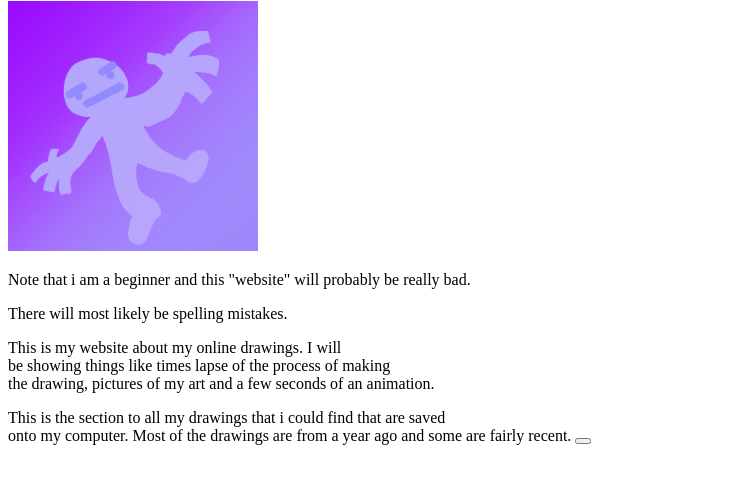
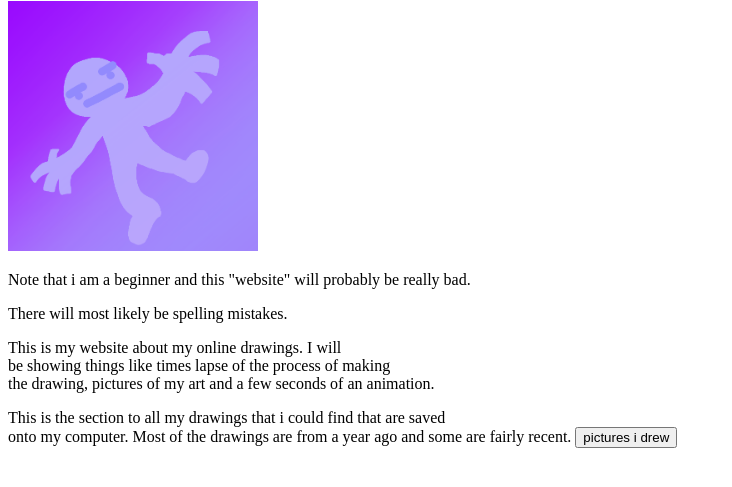
Before and after one commit to lilcman98/index.html, a plain HTML site: page index.html in a window 1280 px wide. Shown: the part 79-566 px from the top of the page, without its empty margins (0-732 px from the left). Drawn offline with Linux system fonts and the light colour scheme.

Commit message:
Update index.html

```diff
--- a/index.html
+++ b/index.html
@@ -21,4 +21,4 @@
     <p>This is the section to all my drawings that i could find that are saved <br>
       onto my computer. Most of the drawings are from a year ago and some are fairly recent.
 
-      <button>
+      <button>pictures i drew</button>
```
